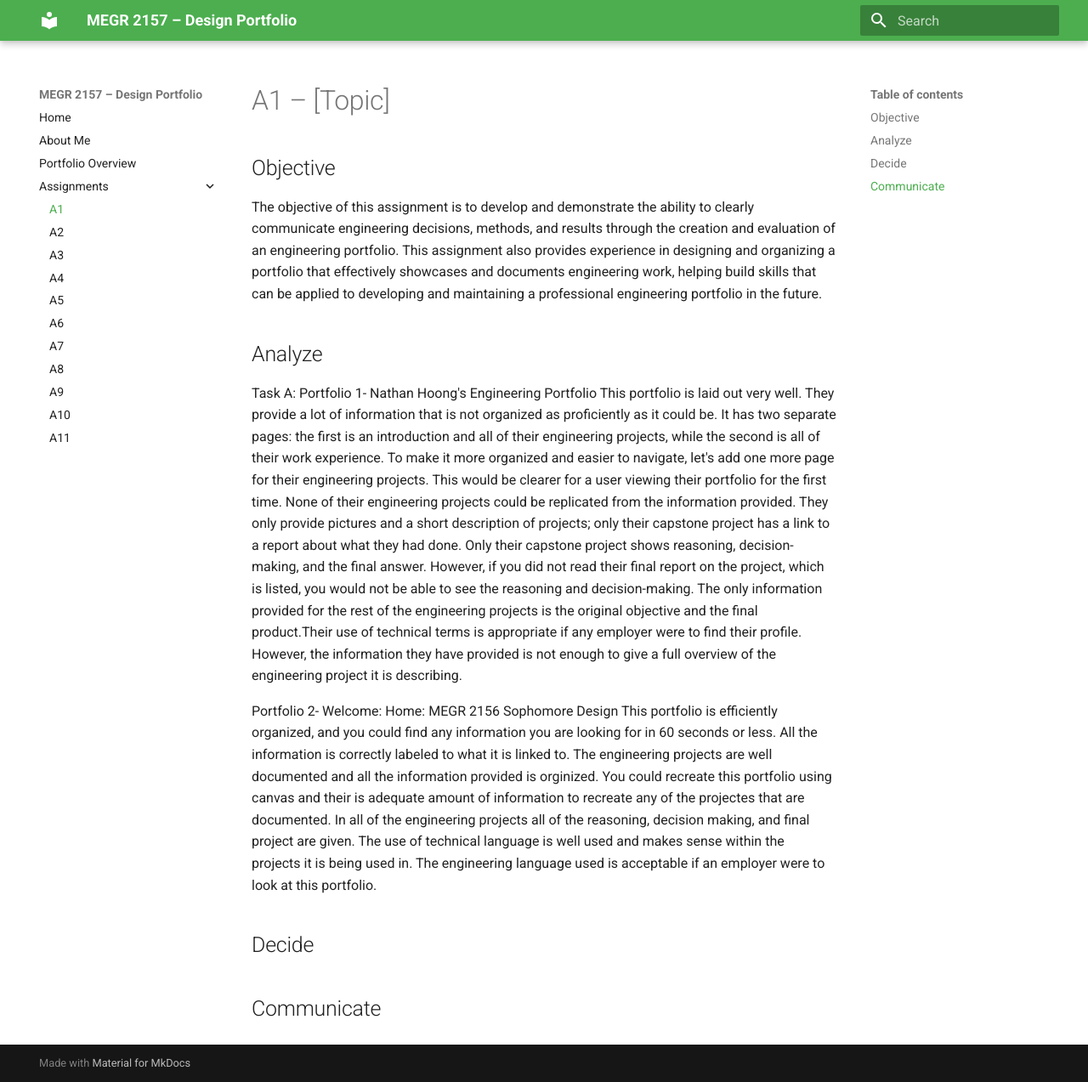
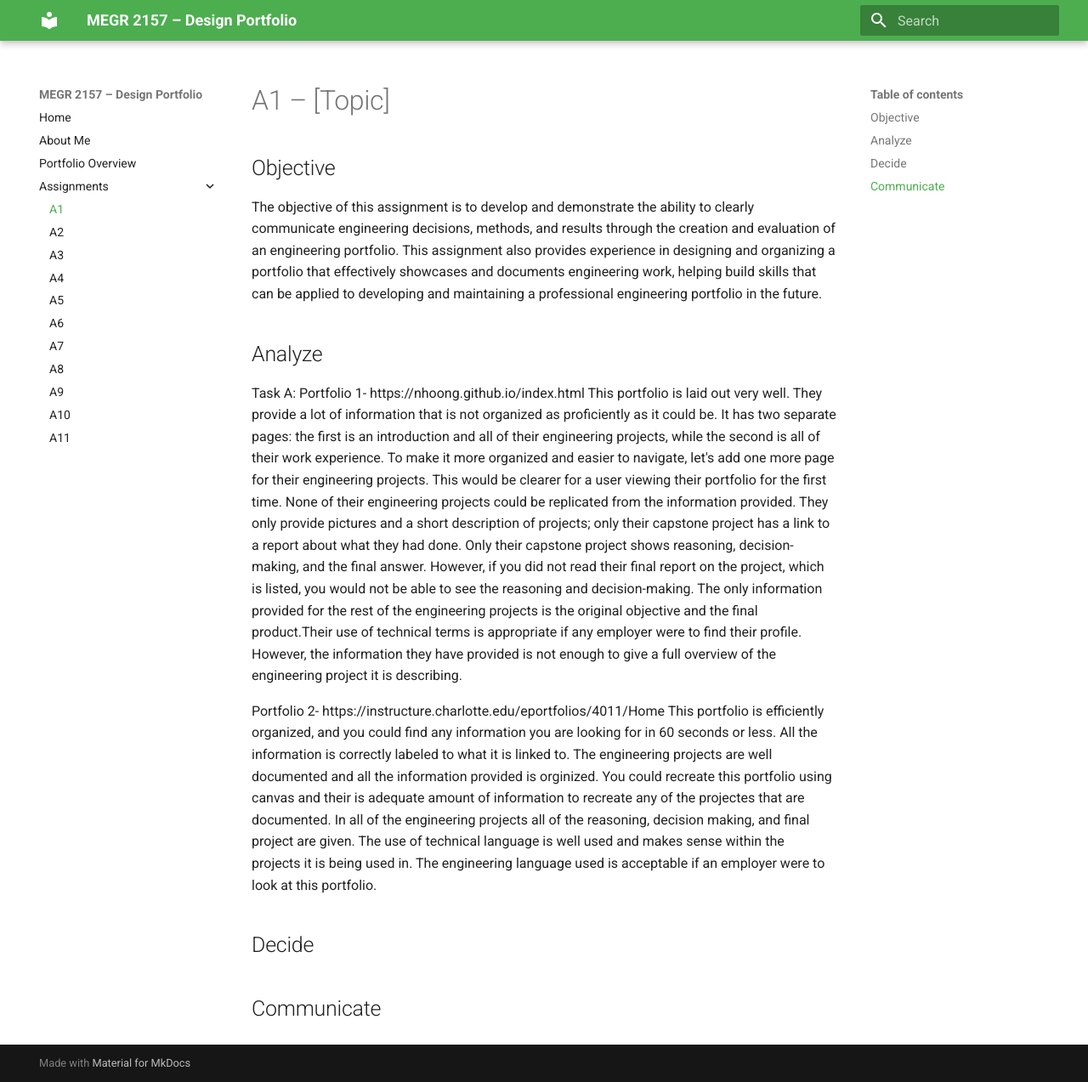
Before and after one commit to rsmith367-ux/design-projects-portfolio, an MkDocs documentation site: the page built from docs/assignments/A01/index.md, in a window 1280 px wide and 1273 px high. Shown: the whole window at 85% size. Built offline with MkDocs 1.6.1 and Material for MkDocs 9.7.7, drawn with Linux system fonts in a browser that asks for light colours.

Commit message:
Revise analysis of engineering portfolios
Updated portfolio links and provided feedback on organization and content clarity.

```diff
--- a/docs/assignments/A01/index.md
+++ b/docs/assignments/A01/index.md
@@ -4,11 +4,11 @@
 The objective of this assignment is to develop and demonstrate the ability to clearly communicate engineering decisions, methods, and results through the creation and evaluation of an engineering portfolio. This assignment also provides experience in designing and organizing a portfolio that effectively showcases and documents engineering work, helping build skills that can be applied to developing and maintaining a professional engineering portfolio in the future.
 ## Analyze
 Task A:
-Portfolio 1- Nathan Hoong's Engineering Portfolio
+Portfolio 1-  https://nhoong.github.io/index.html
 	This portfolio is laid out very well. They provide a lot of information that is not organized as proficiently as it could be. It has two separate pages: the first is an introduction and all of their engineering projects, while the second is all of their work experience. To make it more organized and easier to navigate, let's add one more page for their engineering projects. This would be clearer for a user viewing their portfolio for the first time. None of their engineering projects could be replicated from the information provided. They only provide pictures and a short description of projects; only their capstone project has a link to a report about what they had done. Only their capstone project shows reasoning, decision-making, and the final answer. However, if you did not read their final report on the project, which is listed, you would not be able to see the reasoning and decision-making. The only information provided for the rest of the engineering projects is the original objective and the final product.Their use of technical terms is appropriate if any employer were to find their profile. However, the information they have provided is not enough to give a full overview of the engineering project it is describing.
 
 
-Portfolio 2- Welcome: Home: MEGR 2156 Sophomore Design
+Portfolio 2- https://instructure.charlotte.edu/eportfolios/4011/Home
 	This portfolio is efficiently organized, and you could find any information you are looking for in 60 seconds or less. All the information is correctly labeled to what it is linked to. The engineering projects are well documented and all the information provided is orginized. You could recreate this portfolio using canvas and their is adequate amount of information to recreate any of the projectes that are documented. In all of the engineering projects all of the reasoning, decision making, and final project are given. The use of technical language is well used and makes sense within the projects it is being used in. The engineering language used is acceptable if an employer were to look at this portfolio.
 
 
```
